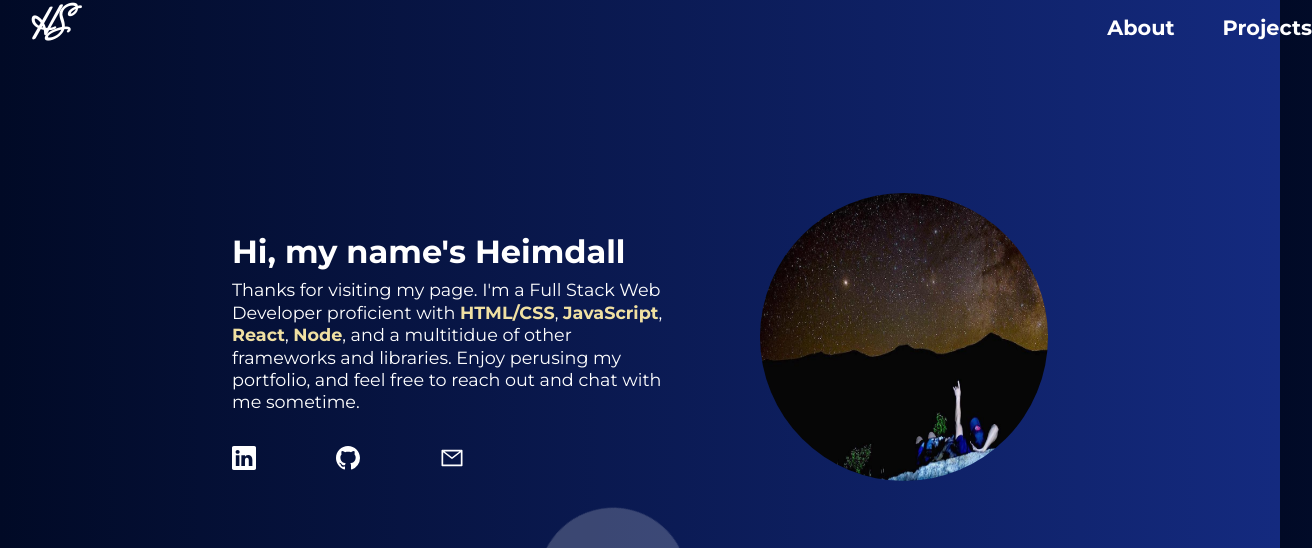
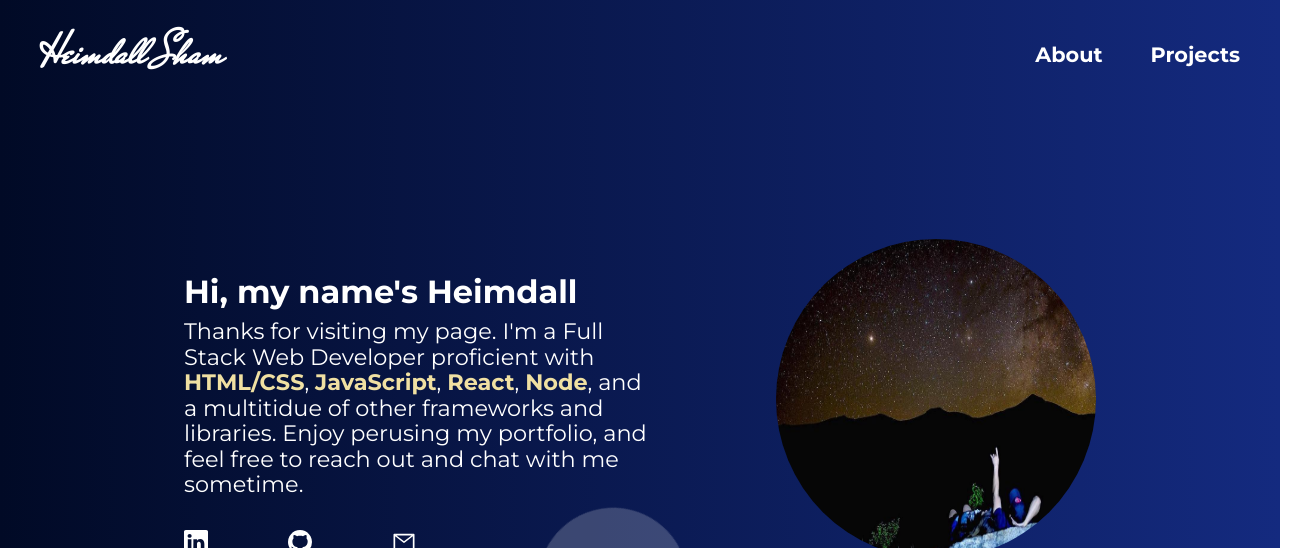
Before and after one commit to HeimdallS/personal-site, a React (Create React App) app: page / in a window 1280 px wide. Shown: the top 548 px of the page, 1312 px wide, since content can reach past the window. Built offline with nearby package versions, Linux system fonts and the light colour scheme.

Commit message:
Refactored responsive styling for homepage.

```diff
--- a/src/components/Header/Nav.js
+++ b/src/components/Header/Nav.js
@@ -6,8 +6,10 @@ export default function Header() {
 
     return (
         <nav className="header">
-            <Link to='/' className='header__logo-link'><h1 className="header__logo">Heimdall Sham</h1></Link>
-            <Link to='/' className='header__logo-link'><h1 className="header__logo-tablet">HS</h1></Link>
+            <div className="header__logo-container">
+                <Link to='/' className='header__logo-link'><h1 className="header__logo">HS</h1></Link>
+                <Link to='/' className='header__logo-link'><h1 className="header__logo-tablet">Heimdall Sham</h1></Link>
+            </div>
             <ul className='header__routes'>
                <Link to='/about' className='header__link'><li className='header__route'>About</li></Link>
                 <li className='header__route'>Projects</li>
--- a/src/components/Header/Nav.scss
+++ b/src/components/Header/Nav.scss
@@ -11,8 +11,16 @@
   margin-bottom: 2rem;
 
   @include desktop {
-    width: $breakpoint-desktop;
-    margin: auto;
+    width: 1200px;
+    margin-top: 1.5rem;
+    margin-left: auto;
+    margin-right: auto;
+  }
+
+  &__logo-container {
+    @include tablet {
+      width: 14rem;
+    }
   }
 
   &__logo-link {
@@ -42,7 +50,7 @@
 
     @include tablet {
       display: contents;
-      font-size: 2.5rem;
+      font-size: 2.8rem;
     }
   }
 
--- a/src/pages/HomePage/HomePage.scss
+++ b/src/pages/HomePage/HomePage.scss
@@ -16,7 +16,7 @@
     align-items: center;
 
     @include tablet {
-      width: 51rem;
+      width: 57rem;
       flex-direction: row;
       margin-left: auto;
       margin-right: auto;
@@ -28,7 +28,7 @@
     display: flex;
     flex-direction: column;
     align-items: center;
-    width: 27rem;
+    width: 29rem;
 
     @include tablet {
       align-items: flex-start;
@@ -42,8 +42,8 @@
     border-radius: 50%;
 
     @include tablet {
-      width: 18rem;
-      height: 18rem;
+      width: 20rem;
+      height: 20rem;
     }
   }
 
@@ -65,7 +65,8 @@
 
     @include tablet {
       text-align: start;
-      font-size: 1.1rem;
+      font-size: 1.4rem;
+      line-height: 1.6rem;
     }
   }
 
```
